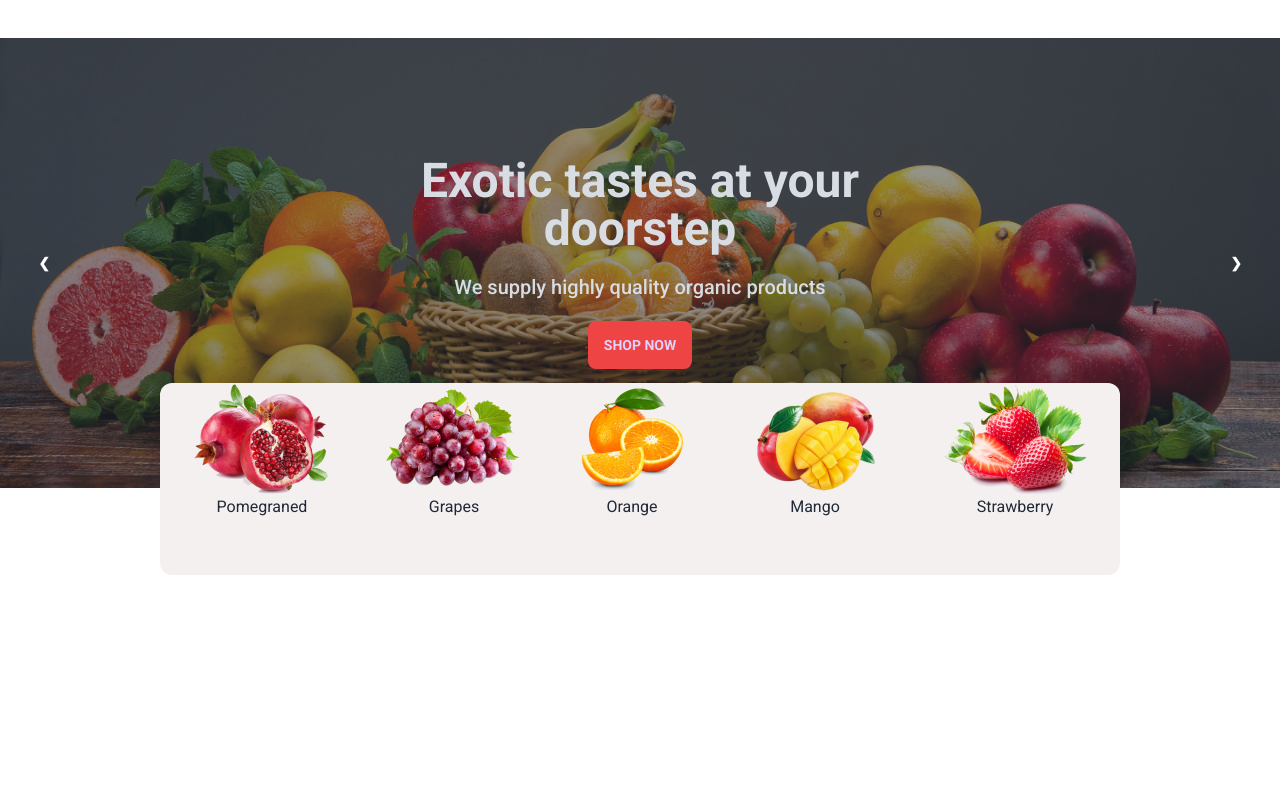
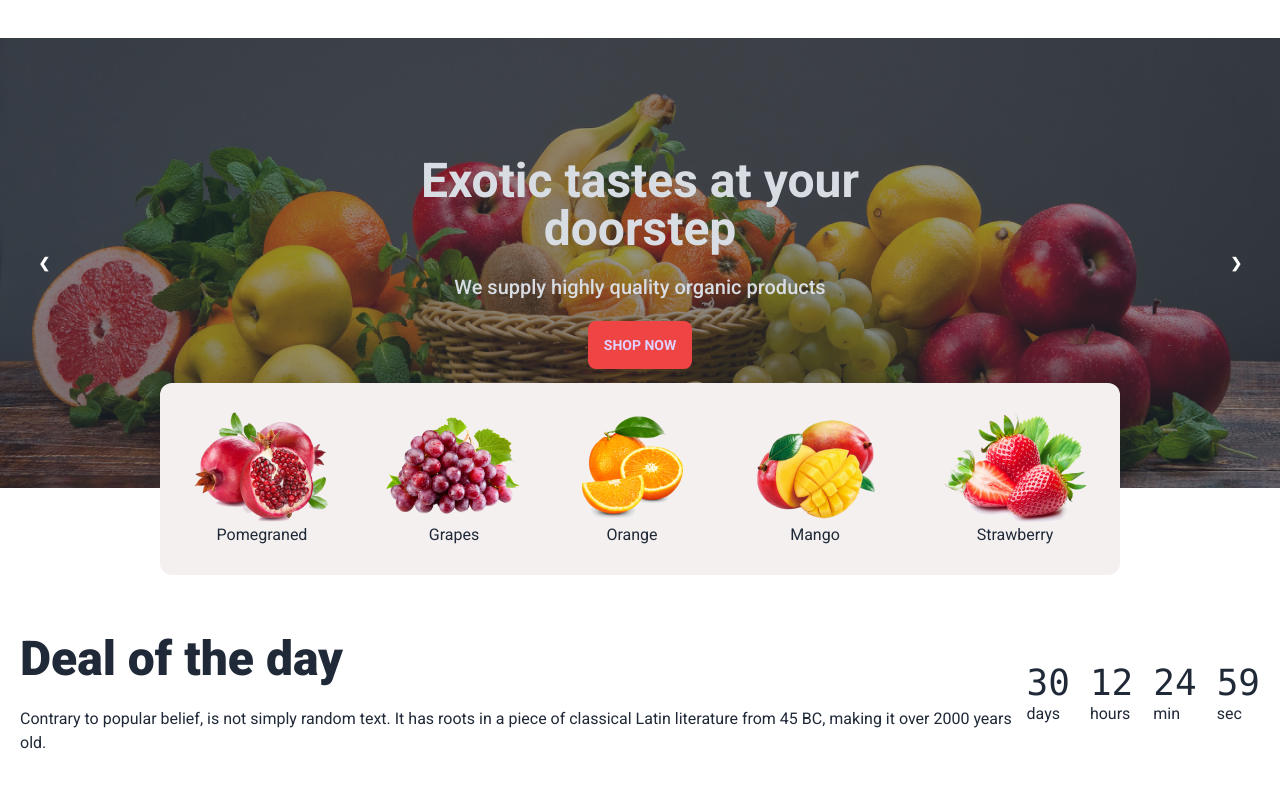
Before and after one commit to sahariarahmmadshakil/fruit-store, a plain HTML site: page index.html in a window 1280 px wide. Shown: the part 94-882 px from the top of the page. Before the commit the page ends 800 px from the top, so only its background shows below. Drawn offline with nearby package versions, Linux system fonts and the light colour scheme; grey boxes are pictures that could not be loaded.

Commit message:
added deal area

```diff
--- a/index.html
+++ b/index.html
@@ -181,7 +181,8 @@
 
         </section>
         <!-- deal section  -->
-        <section class="relative hidden lg:flex justify-between w-9/12 h-48 mx-auto bg-[#f5f0f0] px-8 rounded-xl -mt-28">
+        <section
+            class="relative hidden lg:flex justify-between items-center w-9/12 h-48 mx-auto bg-[#f5f0f0] px-8 rounded-xl -mt-28">
             <div class="flex items-center flex-col">
                 <img src="images/fruit5.png" alt="">
                 <p>Pomegraned</p>
@@ -203,6 +204,41 @@
                 <p>Strawberry</p>
             </div>
         </section>
+
+        <section class="h-40 my-4 md:my-8 lg:my-10 flex flex-col md:flex-row items-center mx-auto justify-between px-5">
+            <div>
+                <h3 class="text-5xl font-extrabold">Deal of the day</h3>
+                <p class="mt-6">Contrary to popular belief, is not simply random text. It has roots in a piece of classical Latin literature from 45 BC, making it over 2000 years old.</p>
+            </div>
+            <div class="pt-7 md:pt-0">
+                <div class="flex gap-5">
+                    <div>
+                        <span class="countdown font-mono text-4xl">
+                            <span style="--value:30;"></span>
+                        </span><br>
+                        days
+                    </div>
+                    <div>
+                        <span class="countdown font-mono text-4xl">
+                            <span style="--value:12;"></span>
+                        </span> <br>
+                        hours
+                    </div>
+                    <div>
+                        <span class="countdown font-mono text-4xl">
+                            <span style="--value:24;"></span>
+                        </span><br>
+                        min
+                    </div>
+                    <div>
+                        <span class="countdown font-mono text-4xl">
+                            <span style="--value:59;"></span>
+                        </span><br>
+                        sec
+                    </div>
+                </div>
+            </div>
+        </section>
     </main>
     <!-- this is footer  -->
     <footer>
```
Lines whose indentation alone changed are shown as unchanged.
